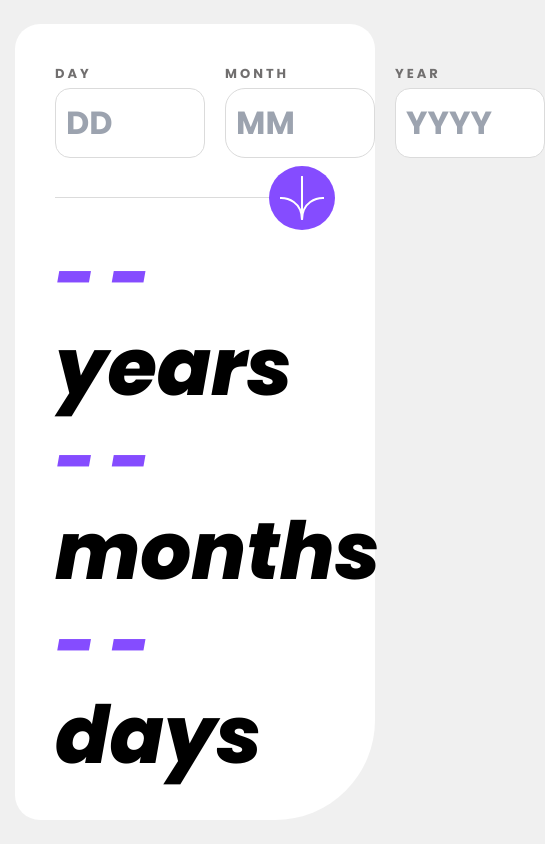
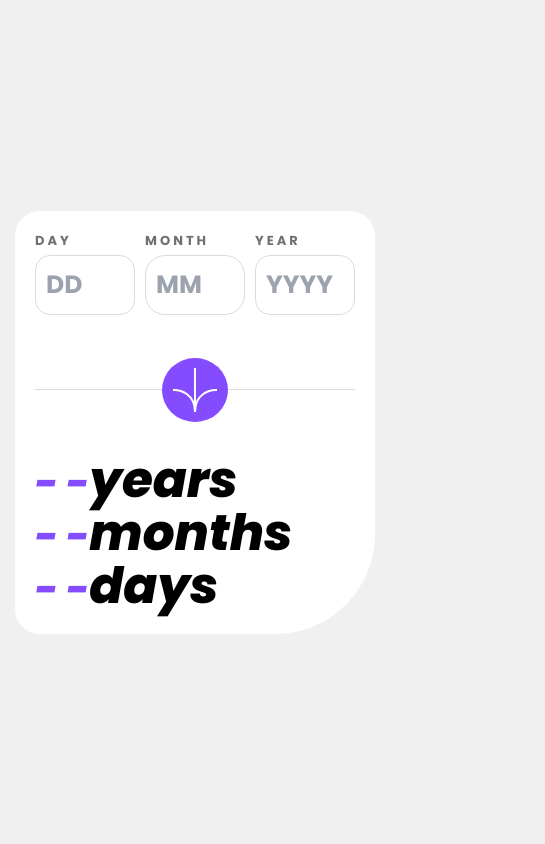
Before and after one commit to Mohda24/Age-Calucator, a plain HTML site: page index.html in a window 390 px wide. Shown: the whole page, 545 px wide, since content can reach past the window. Drawn offline with Linux system fonts and the light colour scheme.

Commit message:
I add version of mobile

```diff
--- a/index.html
+++ b/index.html
@@ -8,32 +8,32 @@
 </head>
 <body>
     <div class="container px-[15px] flex items-center justify-center min-h-[100vh]">
-        <main class=" w-full md:w-[60%] mx-auto p-[40px] bg-white rounded-l-[25px] rounded-tr-[25px] rounded-br-[100px] flex flex-col gap-[30px]">
-            <section class=" flex gap-[20px] ">
+        <main class=" w-full md:w-[60%] mx-auto p-[20px] sm:p-[40px] bg-white rounded-l-[25px] rounded-tr-[25px] rounded-br-[100px] flex flex-col  gap-[65px] sm:gap-[30px]">
+            <section class=" flex gap-[10px] sm:gap-[20px] ">
                 <div class="day">
                     <p class=" transition-all duration-500 firstp text-[13px] tracking-[3px] font-[700] text-[rgb(113,111,111)] uppercase mb-[5px]">Day</p>
-                    <input class=" transition-all duration-500 outline-none font-bold text-[32px] w-[150px] rounded-[15px] border border-[hsl(0,0%,86%)] py-[10px] ps-[10px] focus:border-[hsl(259,100%,65%)] " type="text" placeholder="DD">
+                    <input class=" transition-all duration-500 outline-none font-bold text-[25px] sm:text-[32px] w-[100px] sm:w-[150px] rounded-[15px] border border-[hsl(0,0%,86%)] py-[10px] ps-[10px] focus:border-[hsl(259,100%,65%)] " type="text" placeholder="DD">
                     <p class="alert transition-all duration-500"></p>
                 </div>
                 <div class="month">
                     <p class=" transition-all duration-500 firstp text-[13px] tracking-[3px] font-[700] text-[rgb(113,111,111)] uppercase mb-[5px]">Month</p>
-                    <input class=" transition-all duration-500 text-[32px] outline-none font-bold w-[150px] rounded-[20px] border border-[hsl(0,0%,86%)] py-[10px] ps-[10px] focus:border-[hsl(259,100%,65%)]" type="text" placeholder="MM">
+                    <input class=" transition-all duration-500 text-[25px] sm:text-[32px] outline-none font-bold w-[100px] sm:w-[150px] rounded-[20px] border border-[hsl(0,0%,86%)] py-[10px] ps-[10px] focus:border-[hsl(259,100%,65%)]" type="text" placeholder="MM">
                     <p class="alert transition-all duration-500"></p>
                 </div>
                 <div class="year">
                     <p class=" transition-all duration-500 firstp text-[13px] tracking-[3px] font-[700] text-[rgb(113,111,111)] uppercase mb-[5px]">Year</p>
-                    <input class=" transition-all duration-500 text-[32px] outline-none font-bold w-[150px] rounded-[15px] border border-[hsl(0,0%,86%)] py-[10px] ps-[10px] focus:border-[hsl(259,100%,65%)]" type="text" placeholder="YYYY">
+                    <input class=" transition-all duration-500 text-[25px] sm:text-[32px] outline-none font-bold w-[100px] sm:w-[150px] rounded-[15px] border border-[hsl(0,0%,86%)] py-[10px] ps-[10px] focus:border-[hsl(259,100%,65%)]" type="text" placeholder="YYYY">
                     <p class="alert transition-all duration-500"></p>
                 </div>
             </section>
             <section class="relative">
                 <div class="line w-full h-[1px] bg-[hsl(0,0%,86%)]"></div>
-                <img class="bg-[hsl(259,100%,65%)] p-[10px] rounded-[50%] absolute right-0 transition-all duration-500 translate-y-[-50%] cursor-pointer hover:bg-black" src="img/icon-arrow.svg" alt="" srcset="">
+                <img class="bg-[hsl(259,100%,65%)] p-[10px] rounded-[50%] absolute right-[50%] translate-x-[50%] sm:translate-x-0 sm:right-0 transition-all duration-500 translate-y-[-50%] cursor-pointer hover:bg-black" src="img/icon-arrow.svg" alt="" srcset="">
             </section>
             <section>
-                <p class="text-[80px] font-[800] leading-[90px] italic"><span id="year" class="text-[hsl(259,100%,65%)] text-[70px] font-[800]">- -</span>years</p>
-                <p class="text-[80px] font-[800] leading-[90px] italic"><span id="month" class="text-[hsl(259,100%,65%)] text-[70px] font-[800]">- -</span>months</p>
-                <p class="text-[80px] font-[800] leading-[90px] italic"><span id="day" class="text-[hsl(259,100%,65%)] text-[70px] font-[800]">- -</span>days</p>
+                <p class="text-[50px] sm:text-[80px] font-[800] leading-[50px] sm:leading-[90px] italic"><span id="year" class="text-[hsl(259,100%,65%)] text-[40px] sm:text-[70px] font-[800]">- -</span>years</p>
+                <p class="text-[50px] sm:text-[80px] font-[800] leading-[50px] sm:leading-[90px] italic"><span id="month" class="text-[hsl(259,100%,65%)] text-[40px] sm:text-[70px] font-[800]">- -</span>months</p>
+                <p class="text-[50px] sm:text-[80px] font-[800] leading-[50px] sm:leading-[90px] italic"><span id="day" class="text-[hsl(259,100%,65%)] text-[40px] sm:text-[70px] font-[800]">- -</span>days</p>
 
             </section>
 
```
Also changed, not shown: style.css.
